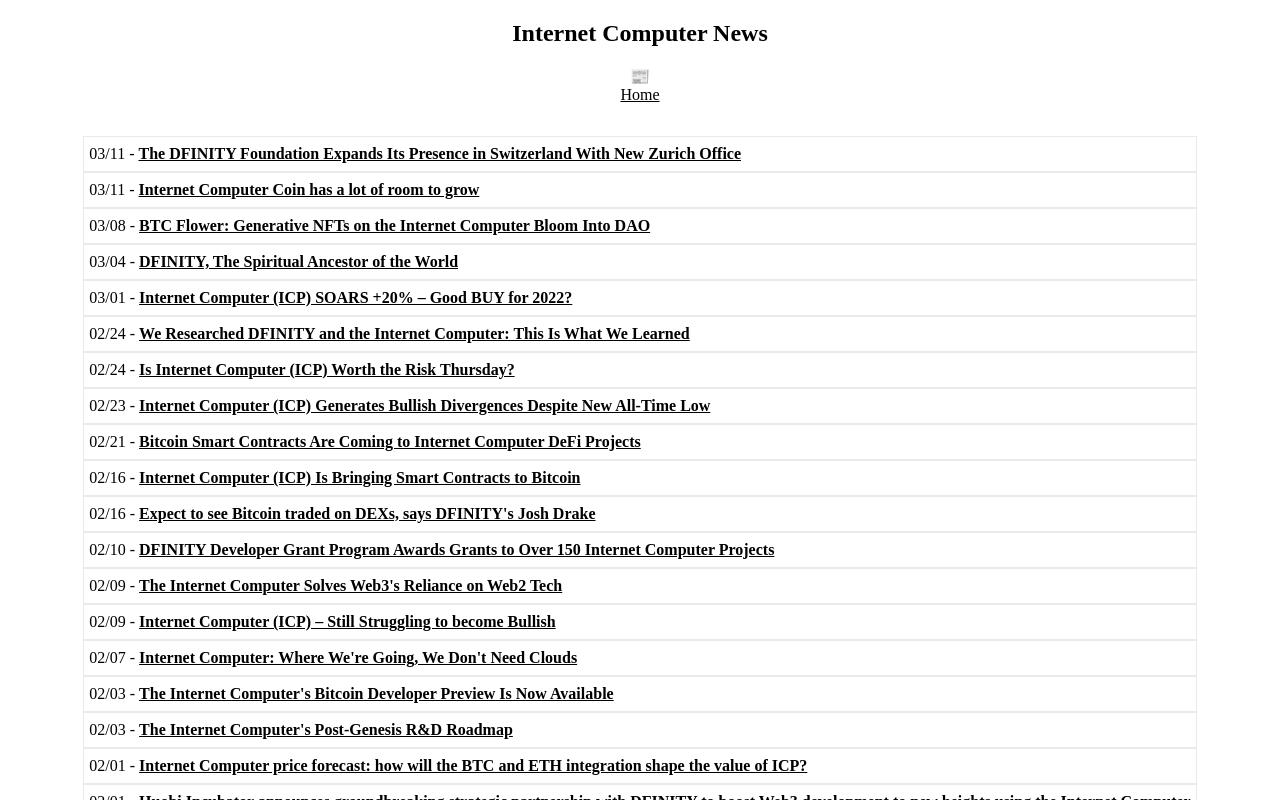
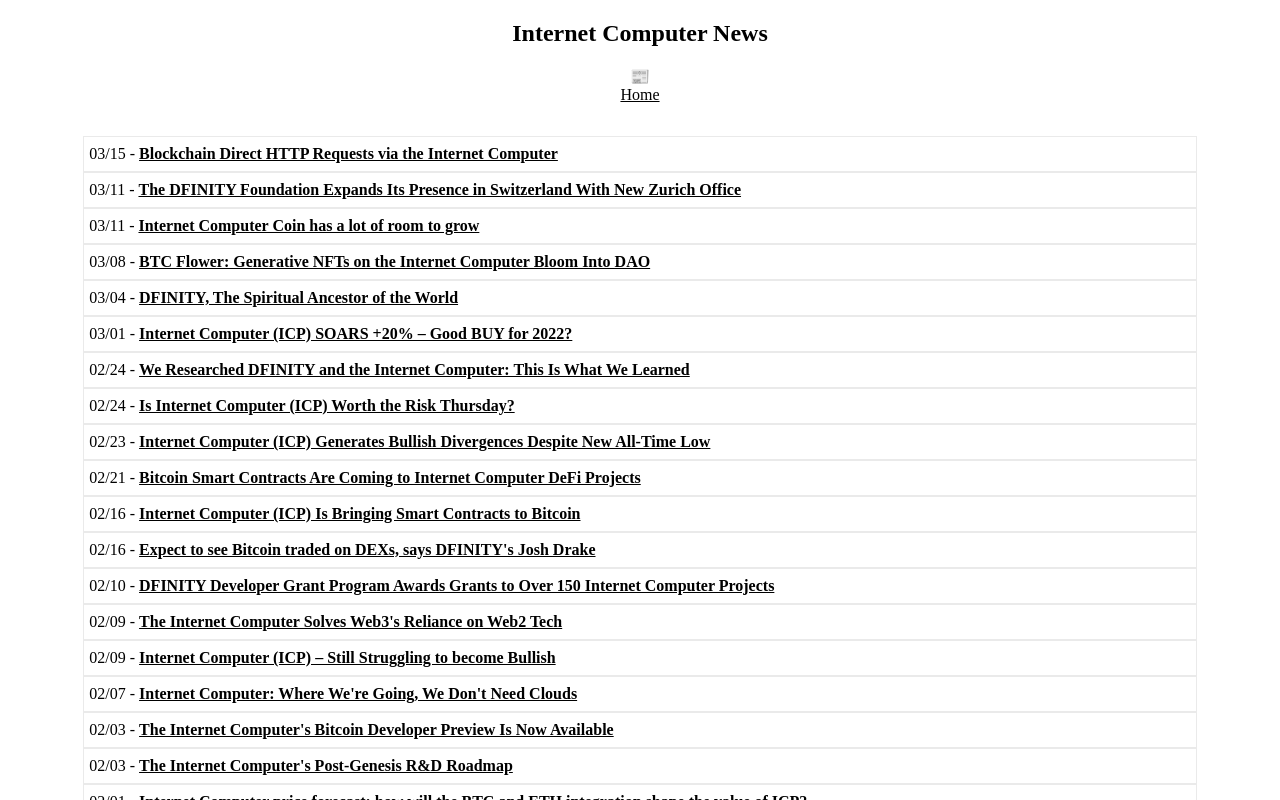
Before and after one commit to rjlucasm/ictoday, a Next.js app: page /news/2022 in a window 1280 px wide. Shown: the top 800 px of the page. Built offline with nearby package versions, Linux system fonts and the light colour scheme.

Commit message:
News 03/15

```diff
--- a/pages/news/2022.js
+++ b/pages/news/2022.js
@@ -17,6 +17,9 @@ export default function News22() {
             <Link href="/"><a style={{ color: 'inherit' }}>Home</a></Link>
 
             <div className="pagesgrid">
+            <div className="pagescard">03/15 -&nbsp;
+                <a href="https://thenewstack.io/blockchain-direct-http-requests-via-the-internet-computer/" target="_blank" rel="noopener noreferrer">Blockchain Direct HTTP Requests via the Internet Computer</a>
+            </div>
             <div className="pagescard">03/11 -&nbsp;
                 <a href="https://markets.businessinsider.com/news/stocks/the-dfinity-foundation-expands-its-presence-in-switzerland-with-new-zurich-office-1031274345" target="_blank" rel="noopener noreferrer">The DFINITY Foundation Expands Its Presence in Switzerland With New Zurich Office</a>
             </div>
```
